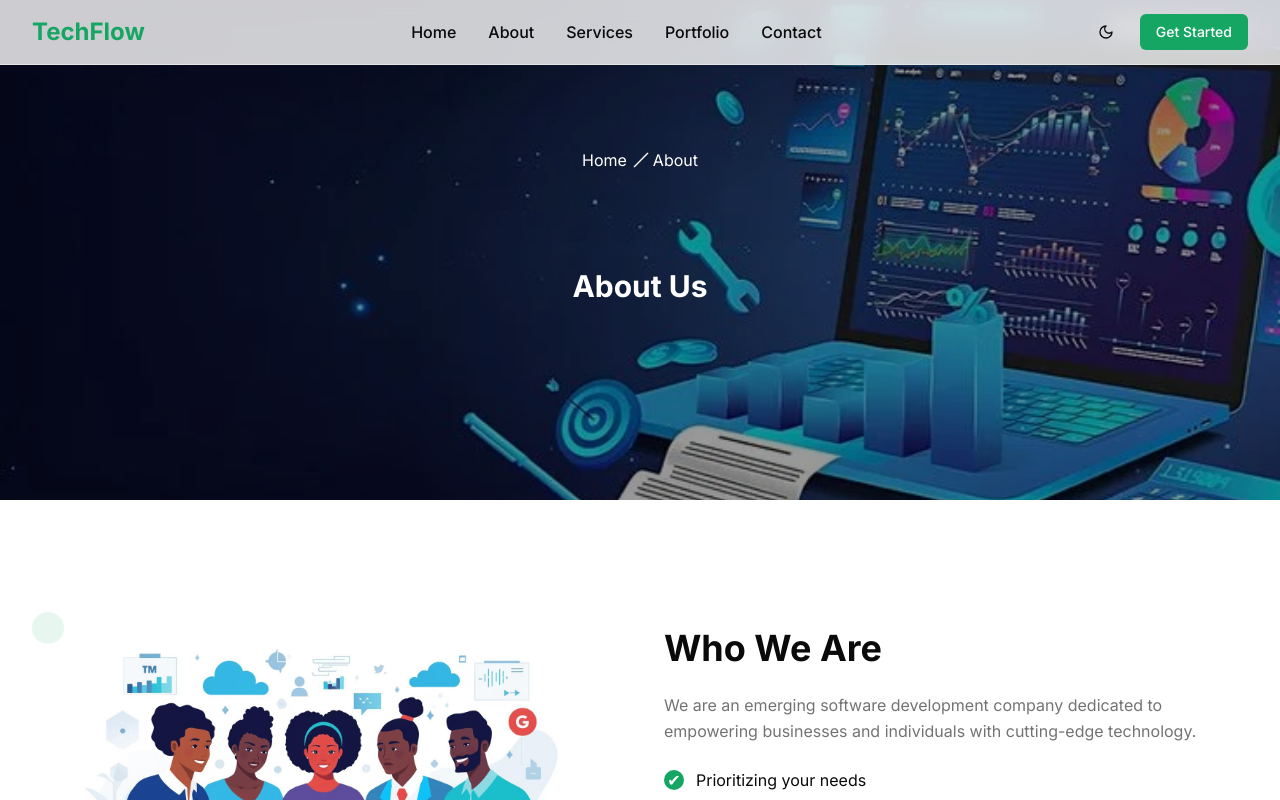
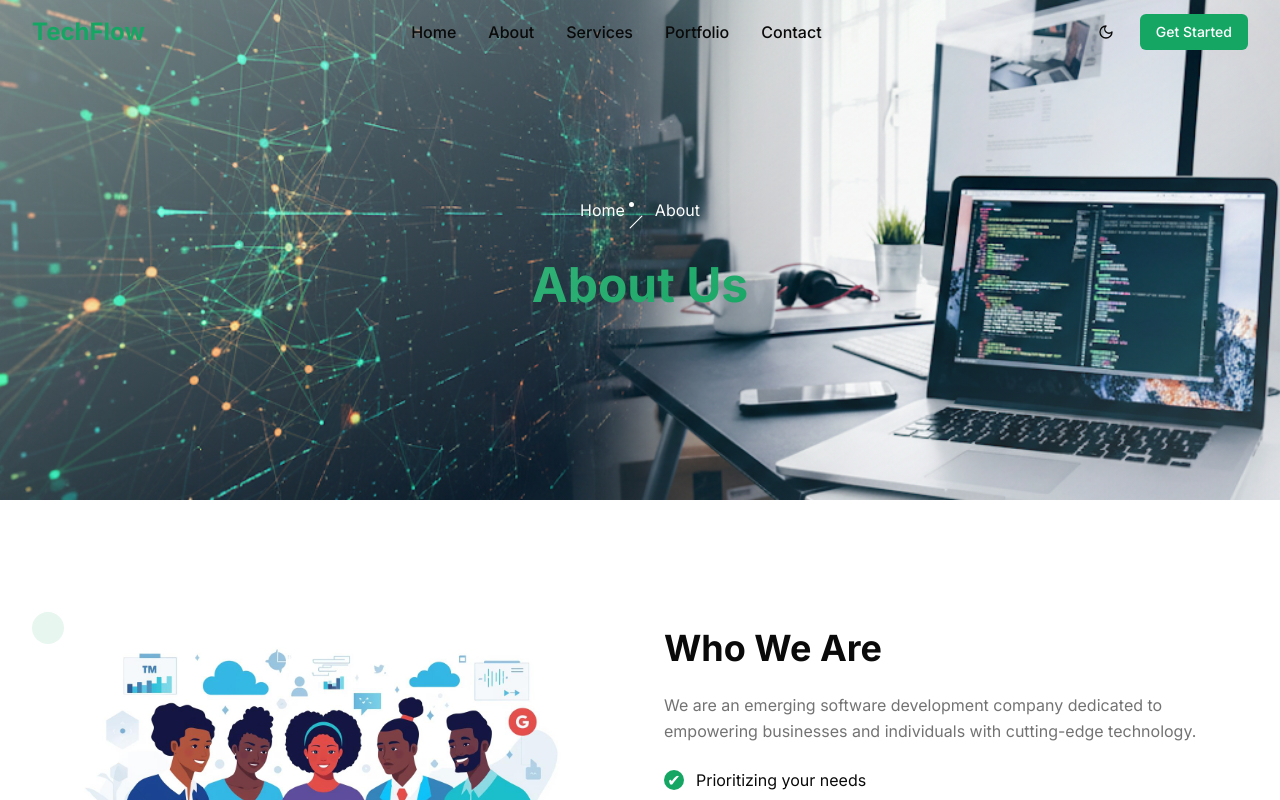
Before and after one commit to TESHU21/tech-company-website, a Next.js app: page /about in a window 1280 px wide. Shown: the top 800 px of the page. Built offline with nearby package versions, Linux system fonts and the light colour scheme.

Commit message:
add about header

```diff
--- a/src/app/about/(components)/AboutHeader.tsx
+++ b/src/app/about/(components)/AboutHeader.tsx
@@ -3,10 +3,10 @@ import PageHeader from '@/components/PageHeader'
 
 const AboutHeader:React.FC = () => {
   return (
-    <div>
+    <div className=' '>
          <PageHeader
         title="About Us"
-        bgImage="/images/AboutH.webp" // ✅ replace with your image path
+        bgImage="/images/aboutImg.png" // ✅ replace with your image path
         breadcrumbs={[
           { label: "Home", href: "/" },
           { label: "About" },
--- a/src/app/about/page.tsx
+++ b/src/app/about/page.tsx
@@ -9,7 +9,7 @@ export default function AboutPage() {
 
 
       <div className=" ">
-        <Header/>
+
         <AboutHeader/>
         <AboutUs/>
 
--- a/src/components/Header.tsx
+++ b/src/components/Header.tsx
@@ -41,7 +41,7 @@ export  function Header() {
   ];
 
   return (
-    <header className="fixed top-0 left-0 right-0 z-50 bg-background/80 backdrop-blur-md border-b border-border">
+    <header className="fixed top-0 left-0 right-0 z-50 bg-transparent">
       <div className="container mx-auto px-4 sm:px-6 lg:px-8">
         <div className="flex items-center justify-between h-16">
           {/* Logo */}
@@ -52,7 +52,7 @@ export  function Header() {
           </div>
 
           {/* Desktop Navigation */}
-          <nav className="hidden md:flex items-center space-x-8">
+          <nav className="hidden md:flex items-center space-x-8 text-white">
             {navItems.map((item) => (
               <Link
                 key={item.name}
--- a/src/components/PageHeader.tsx
+++ b/src/components/PageHeader.tsx
@@ -1,6 +1,12 @@
 import Link from "next/link";
-import { Breadcrumb, BreadcrumbItem, BreadcrumbSeparator, BreadcrumbLink } from "@/components/ui/breadcrumb";
+import {
+  Breadcrumb,
+  BreadcrumbItem,
+  BreadcrumbLink,
+  BreadcrumbSeparator,
+} from "@/components/ui/breadcrumb";
 import { SlashIcon } from "lucide-react";
+import { Header } from "./Header";
 
 interface PageHeaderProps {
   title: string;
@@ -10,19 +16,25 @@ interface PageHeaderProps {
 
 const PageHeader: React.FC<PageHeaderProps> = ({ title, breadcrumbs, bgImage }) => {
   return (
+    <div className="relative w-full">
+      {/* Navbar always fixed on top */}
+      <Header />
+
+      {/* Hero Section */}
       <div
-      className="relative w-full h-[300px] md:h-[500px] bg-origin-content bg-cover bg-center flex justify-center items-center"
+        className="relative w-full h-[300px] md:h-[500px] bg-cover bg-right  -z-40 flex items-center justify-end "
         style={{ backgroundImage: `url(${bgImage})` }}
       >
         {/* Overlay */}
-      <div className="absolute inset-0 bg-black/40"></div>
+        <div className="absolute inset-0 dark:bg-black/85"></div>
 
         {/* Content */}
-      <div className=" flex flex-col items-center gap-10 justify-center relative z-10 container mx-auto px-4">
+        <div className="relative z-10 container mx-auto px-4 flex flex-col items-center gap-6">
           {/* Breadcrumb */}
-        <Breadcrumb className="flex i gap-1 text-white mb-2">
+          <Breadcrumb className="flex gap-1 text-white mb-2">
             {breadcrumbs.map((crumb, idx) => (
-            <BreadcrumbItem key={idx} className="hover:text-primary">
+              <div key={idx} className="flex items-center gap-1">
+                <BreadcrumbItem>
                   {crumb.href ? (
                     <BreadcrumbLink asChild>
                       <Link href={crumb.href}>{crumb.label}</Link>
@@ -30,19 +42,21 @@ const PageHeader: React.FC<PageHeaderProps> = ({ title, breadcrumbs, bgImage })
                   ) : (
                     <BreadcrumbLink>{crumb.label}</BreadcrumbLink>
                   )}
+                </BreadcrumbItem>
 
                 {/* Separator except for last item */}
                 {idx < breadcrumbs.length - 1 && (
-
+                  <BreadcrumbSeparator>
                     <SlashIcon className="w-4 h-4 text-white" />
-
+                  </BreadcrumbSeparator>
                 )}
-            </BreadcrumbItem>
+              </div>
             ))}
           </Breadcrumb>
 
           {/* Page Title */}
-        <h1 className="text-white text-3xl md:my-12 md:text-3xl font-bold">{title}</h1>
+          <h1 className="text-primary text-3xl md:text-5xl font-bold">{title}</h1>
+        </div>
       </div>
     </div>
   );
```
Also changed, not shown: public/images/aboutImg.png (added), public/images/techbackground.jpg (added). Lines whose indentation alone changed are shown as unchanged.
